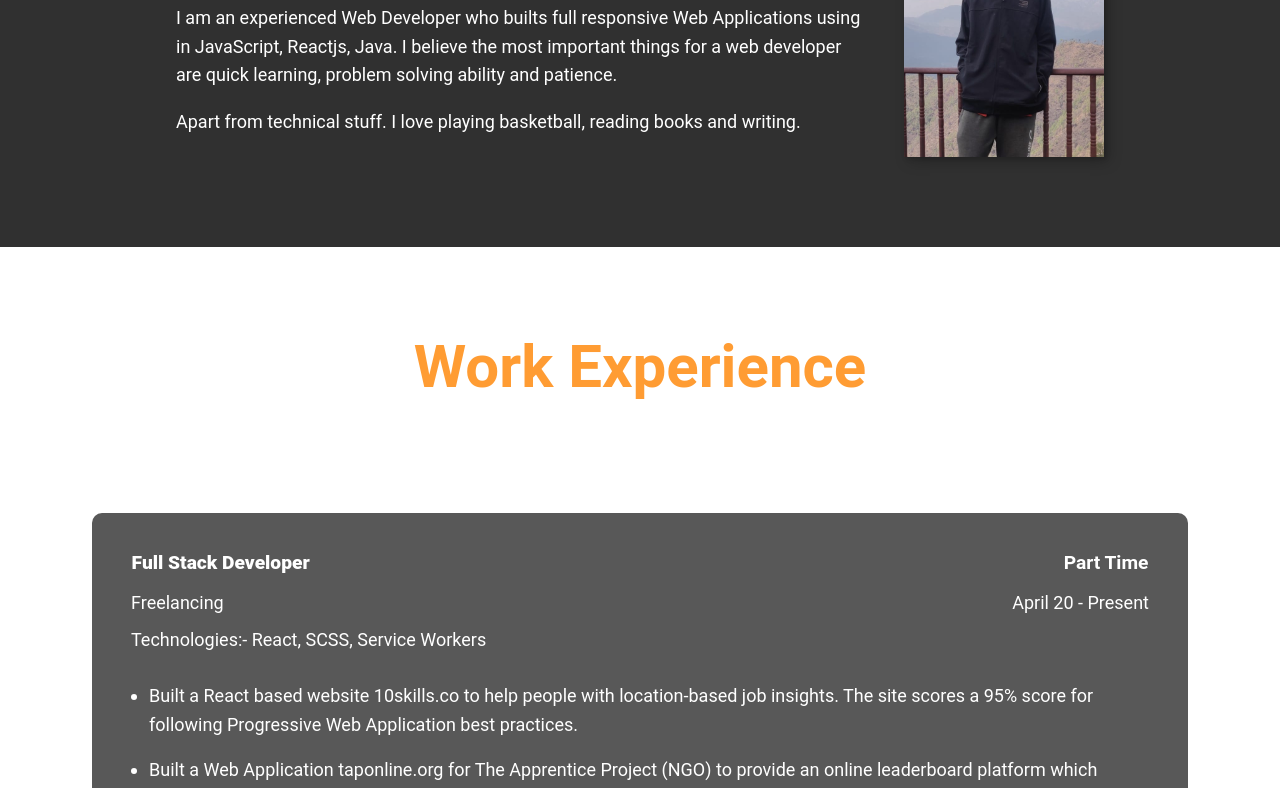
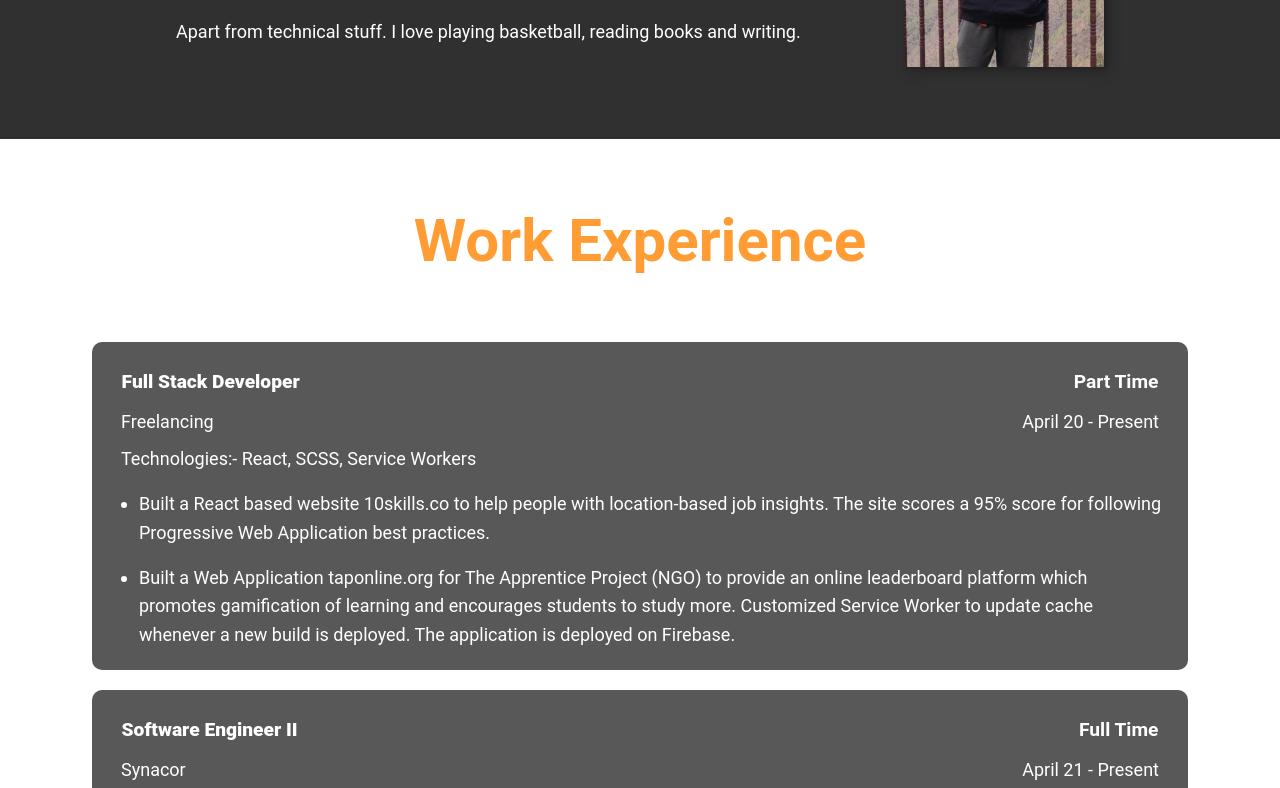
Before and after one commit to rahulm2/rahulm2.github.io, a React (Create React App) app: page / in a window 1280 px wide. Shown: the part 1460-2248 px from the top of the page. Built offline with nearby package versions, Linux system fonts and the light colour scheme.

Commit message:
corrected padding for work section

```diff
--- a/src/assets/sass/basic/_base.scss
+++ b/src/assets/sass/basic/_base.scss
@@ -8,7 +8,7 @@ body {
 }
 
 section {
-  padding: 5em 2em;
+  padding: 4em 2em;
 }
 
 img {
--- /dev/null
+++ b/src/assets/sass/helpers/_animations.scss
@@ -0,0 +1,26 @@
+@keyframes left-to-right {
+  0% {
+    left: -100vw;
+  }
+  100% {
+    left: 0;
+  }
+}
+
+@keyframes fadein {
+  0% {
+    opacity: 0;
+  }
+  100% {
+    opacity: 1;
+  }
+}
+
+@keyframes dropin {
+  0% {
+    top: -1000px;
+  }
+  100% {
+    top: 0;
+  }
+}
--- a/src/assets/sass/layout/_section-work.scss
+++ b/src/assets/sass/layout/_section-work.scss
@@ -1,7 +1,3 @@
-.section__title--work {
-  margin-bottom: 1em;
-}
-
 .section__subtitle--work {
   color: $clr-accent;
   font-weight: $fw-bold;
@@ -32,6 +28,7 @@
 }
 
 .portfolio__item {
+  padding: 0.5em;
   text-align: left;
 }
 
@@ -52,11 +49,13 @@
 
 .portfolio__item-list {
   list-style-type: none;
-  padding: 0.5em;
+  padding-left: 0.5em;
+  padding-bottom: 0;
+  margin: 0;
 }
 
 .portfolio__item-list li {
-  margin-bottom: 1rem;
+  margin-top: 1rem;
 }
 
 .portfolio__item-heading h4 {
@@ -70,7 +69,7 @@
 
   .portfolio__item {
     margin: 20px;
-    padding: 30px 30px 0;
+    padding: 20px;
     border-radius: 10px;
   }
 
--- a/src/assets/sass/main.scss
+++ b/src/assets/sass/main.scss
@@ -1,6 +1,7 @@
 @import "./helpers/root";
 @import "./helpers/variables";
 @import "./helpers/typography";
+@import "./helpers/animations";
 @import "./basic/base";
 @import "./layout/header";
 @import "./layout/section-intro";
```
